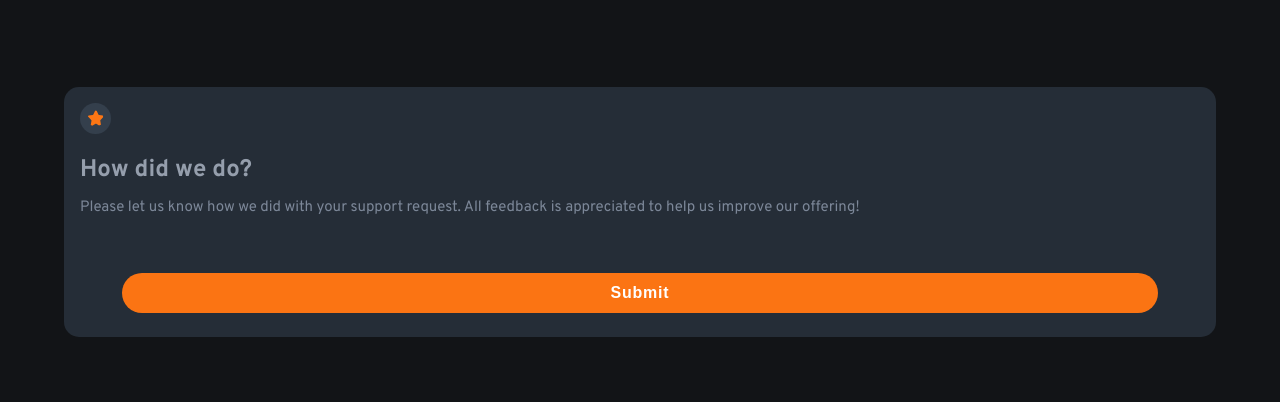
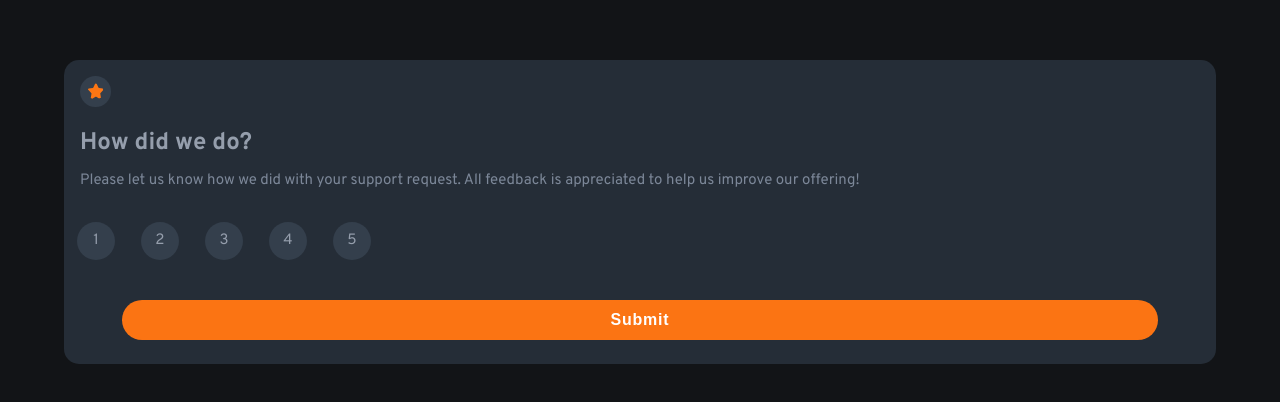
Before and after one commit to pally1995/InteractiveRatingComponent, a plain HTML site: page index.html in a window 1280 px wide. Shown: the part 188-590 px from the top of the page. Drawn offline with Linux system fonts and the light colour scheme.

Commit message:
Update index.html

```diff
--- a/index.html
+++ b/index.html
@@ -18,7 +18,7 @@
       <p class="feedbackInstruction">Please let us know how we did with your support request.
         All feedback is appreciated to help us improve our offering!
       </p>
-    <div class="radioBtn>
+    <div class="radioBtn">
        <input type="radio" id="rating1" name="rating" value="1">
        <label class="rating 1" for="rating1">1</label>
        <input type="radio" id="rating2" name="rating" value="2">
```
